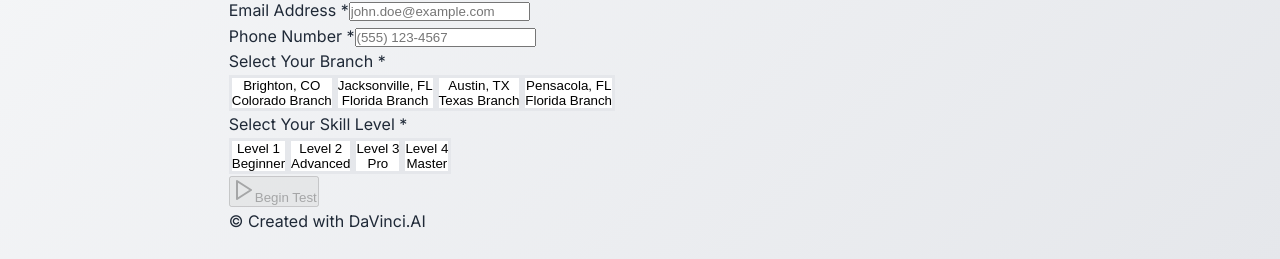
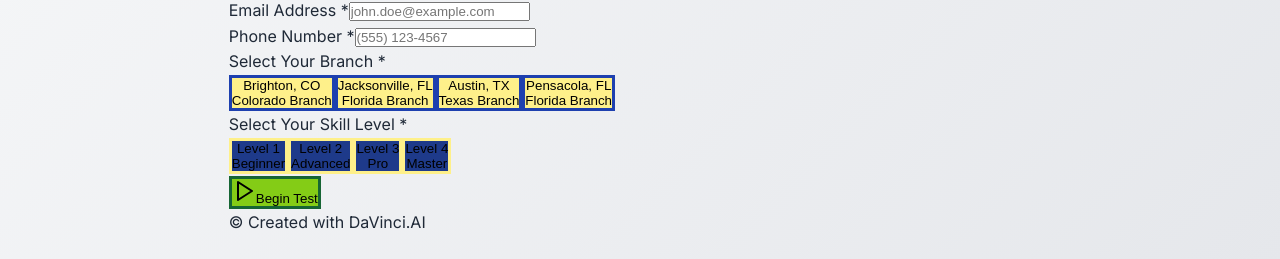
Before and after one commit to hbcu445/generator-test-final, a React (Vite) app: page / in a window 1280 px wide. Shown: the part 573-832 px from the top of the page. Built offline with nearby package versions, Linux system fonts and the light colour scheme.

Commit message:
Rollback to e5d01616

```diff
--- a/src/App.jsx
+++ b/src/App.jsx
@@ -332,7 +332,7 @@ function App() {
           <div className="max-w-4xl mx-auto">
             <Card className="shadow-2xl border-0 rounded-2xl overflow-hidden">
               <CardHeader className="bg-gradient-to-r from-indigo-600 via-indigo-700 to-purple-700 text-white py-12">
-                <CardTitle className="text-5xl font-bold text-center tracking-tight">
+                <CardTitle className="text-6xl font-black text-center tracking-tight">
                   Generator Technician Knowledge Test
                 </CardTitle>
               </CardHeader>
@@ -368,7 +368,7 @@ function App() {
                       placeholder="John Doe"
                       value={applicantName}
                       onChange={(e) => setApplicantName(e.target.value)}
-                      className="h-16 text-lg border-2 border-gray-300 focus:border-indigo-500 focus:ring-4 focus:ring-indigo-100 rounded-xl px-5 transition-all"
+                      className="text-xl py-6 px-5 rounded-xl border-2 bg-blue-50 border-blue-700"
                       required
                     />
                   </div>
@@ -383,7 +383,7 @@ function App() {
                       placeholder="john.doe@example.com"
                       value={applicantEmail}
                       onChange={(e) => setApplicantEmail(e.target.value)}
-                      className="h-16 text-lg border-2 border-gray-300 focus:border-indigo-500 focus:ring-4 focus:ring-indigo-100 rounded-xl px-5 transition-all"
+                      className="text-xl py-6 px-5 rounded-xl border-2 bg-blue-50 border-blue-700"
                       required
                     />
                   </div>
@@ -398,7 +398,7 @@ function App() {
                       placeholder="(555) 123-4567"
                       value={applicantPhone}
                       onChange={(e) => setApplicantPhone(e.target.value)}
-                      className="h-16 text-lg border-2 border-gray-300 focus:border-indigo-500 focus:ring-4 focus:ring-indigo-100 rounded-xl px-5 transition-all"
+                      className="text-xl py-6 px-5 rounded-xl border-2 bg-blue-50 border-blue-700"
                       required
                     />
                   </div>
@@ -413,8 +413,8 @@ function App() {
                       type="button"
                       onClick={() => setBranch('Brighton, CO')}
                       style={{
-                        backgroundColor: branch === 'Brighton, CO' ? '#ecfdf5' : 'white',
-                        borderColor: branch === 'Brighton, CO' ? '#14b8a6' : '#e5e7eb',
+                        backgroundColor: '#fef08a',
+                        borderColor: '#1e40af',
                         borderWidth: '3px',
                         borderStyle: 'solid'
                       }}
@@ -427,8 +427,8 @@ function App() {
                       type="button"
                       onClick={() => setBranch('Jacksonville, FL')}
                       style={{
-                        backgroundColor: branch === 'Jacksonville, FL' ? '#ecfdf5' : 'white',
-                        borderColor: branch === 'Jacksonville, FL' ? '#14b8a6' : '#e5e7eb',
+                        backgroundColor: '#fef08a',
+                        borderColor: '#1e40af',
                         borderWidth: '3px',
                         borderStyle: 'solid'
                       }}
@@ -441,8 +441,8 @@ function App() {
                       type="button"
                       onClick={() => setBranch('Austin, TX')}
                       style={{
-                        backgroundColor: branch === 'Austin, TX' ? '#ecfdf5' : 'white',
-                        borderColor: branch === 'Austin, TX' ? '#14b8a6' : '#e5e7eb',
+                        backgroundColor: '#fef08a',
+                        borderColor: '#1e40af',
                         borderWidth: '3px',
                         borderStyle: 'solid'
                       }}
@@ -455,8 +455,8 @@ function App() {
                       type="button"
                       onClick={() => setBranch('Pensacola, FL')}
                       style={{
-                        backgroundColor: branch === 'Pensacola, FL' ? '#ecfdf5' : 'white',
-                        borderColor: branch === 'Pensacola, FL' ? '#14b8a6' : '#e5e7eb',
+                        backgroundColor: '#fef08a',
+                        borderColor: '#1e40af',
                         borderWidth: '3px',
                         borderStyle: 'solid'
                       }}
@@ -477,65 +477,73 @@ function App() {
                       type="button"
                       onClick={() => setSkillLevel('1')}
                       style={{
-                        backgroundColor: skillLevel === '1' ? '#ecfdf5' : 'white',
-                        borderColor: skillLevel === '1' ? '#14b8a6' : '#e5e7eb',
+                        backgroundColor: '#1e3a8a',
+                        borderColor: '#fef08a',
                         borderWidth: '3px',
                         borderStyle: 'solid'
                       }}
                       className="p-6 rounded-2xl text-left transition-all duration-300 shadow-md hover:shadow-xl hover:scale-105"
                     >
-                      <div className="font-bold text-xl text-indigo-900">Level 1</div>
-                      <div className="text-base text-gray-600 mt-1">Beginner</div>
+                      <div className="font-bold text-xl text-white">Level 1</div>
+                      <div className="text-base text-gray-200 mt-1">Beginner</div>
                     </button>
                     <button
                       type="button"
                       onClick={() => setSkillLevel('2')}
                       style={{
-                        backgroundColor: skillLevel === '2' ? '#ecfdf5' : 'white',
-                        borderColor: skillLevel === '2' ? '#14b8a6' : '#e5e7eb',
+                        backgroundColor: '#1e3a8a',
+                        borderColor: '#fef08a',
                         borderWidth: '3px',
                         borderStyle: 'solid'
                       }}
                       className="p-6 rounded-2xl text-left transition-all duration-300 shadow-md hover:shadow-xl hover:scale-105"
                     >
-                      <div className="font-bold text-xl text-indigo-900">Level 2</div>
-                      <div className="text-base text-gray-600 mt-1">Advanced</div>
+                      <div className="font-bold text-xl text-white">Level 2</div>
+                      <div className="text-base text-gray-200 mt-1">Advanced</div>
                     </button>
                     <button
                       type="button"
                       onClick={() => setSkillLevel('3')}
                       style={{
-                        backgroundColor: skillLevel === '3' ? '#ecfdf5' : 'white',
-                        borderColor: skillLevel === '3' ? '#14b8a6' : '#e5e7eb',
+                        backgroundColor: '#1e3a8a',
+                        borderColor: '#fef08a',
                         borderWidth: '3px',
                         borderStyle: 'solid'
                       }}
                       className="p-6 rounded-2xl text-left transition-all duration-300 shadow-md hover:shadow-xl hover:scale-105"
                     >
-                      <div className="font-bold text-xl text-indigo-900">Level 3</div>
-                      <div className="text-base text-gray-600 mt-1">Pro</div>
+                      <div className="font-bold text-xl text-white">Level 3</div>
+                      <div className="text-base text-gray-200 mt-1">Pro</div>
                     </button>
                     <button
                       type="button"
                       onClick={() => setSkillLevel('4')}
                       style={{
-                        backgroundColor: skillLevel === '4' ? '#ecfdf5' : 'white',
-                        borderColor: skillLevel === '4' ? '#14b8a6' : '#e5e7eb',
+                        backgroundColor: '#1e3a8a',
+                        borderColor: '#fef08a',
                         borderWidth: '3px',
                         borderStyle: 'solid'
                       }}
                       className="p-6 rounded-2xl text-left transition-all duration-300 shadow-md hover:shadow-xl hover:scale-105"
                     >
-                      <div className="font-bold text-xl text-indigo-900">Level 4</div>
-                      <div className="text-base text-gray-600 mt-1">Master</div>
+                      <div className="font-bold text-xl text-white">Level 4</div>
+                      <div className="text-base text-gray-200 mt-1">Master</div>
                     </button>
                   </div>
                 </div>
 
                 <Button
+                  type="button"
                   onClick={startTest}
                   disabled={!applicantName.trim() || !applicantEmail.trim() || !applicantPhone.trim() || !branch || !skillLevel}
-                  className="w-full h-20 text-2xl font-bold bg-gradient-to-r from-indigo-600 via-purple-600 to-indigo-700 hover:from-indigo-700 hover:via-purple-700 hover:to-indigo-800 transition-all duration-300 shadow-2xl hover:shadow-indigo-500/50 rounded-2xl mt-4"
+                  style={{
+                    backgroundColor: '#84cc16',
+                    borderColor: '#166534',
+                    borderWidth: '3px',
+                    borderStyle: 'solid',
+                    color: 'black'
+                  }}
+                  className="w-full h-20 text-2xl font-bold transition-all duration-300 shadow-2xl hover:shadow-green-500/50 rounded-2xl mt-4"
                 >
                   <Play className="mr-4 h-8 w-8" />
                   Begin Test
```
Also changed, not shown: 1 other file (tests, documents, lock files or other folders).
